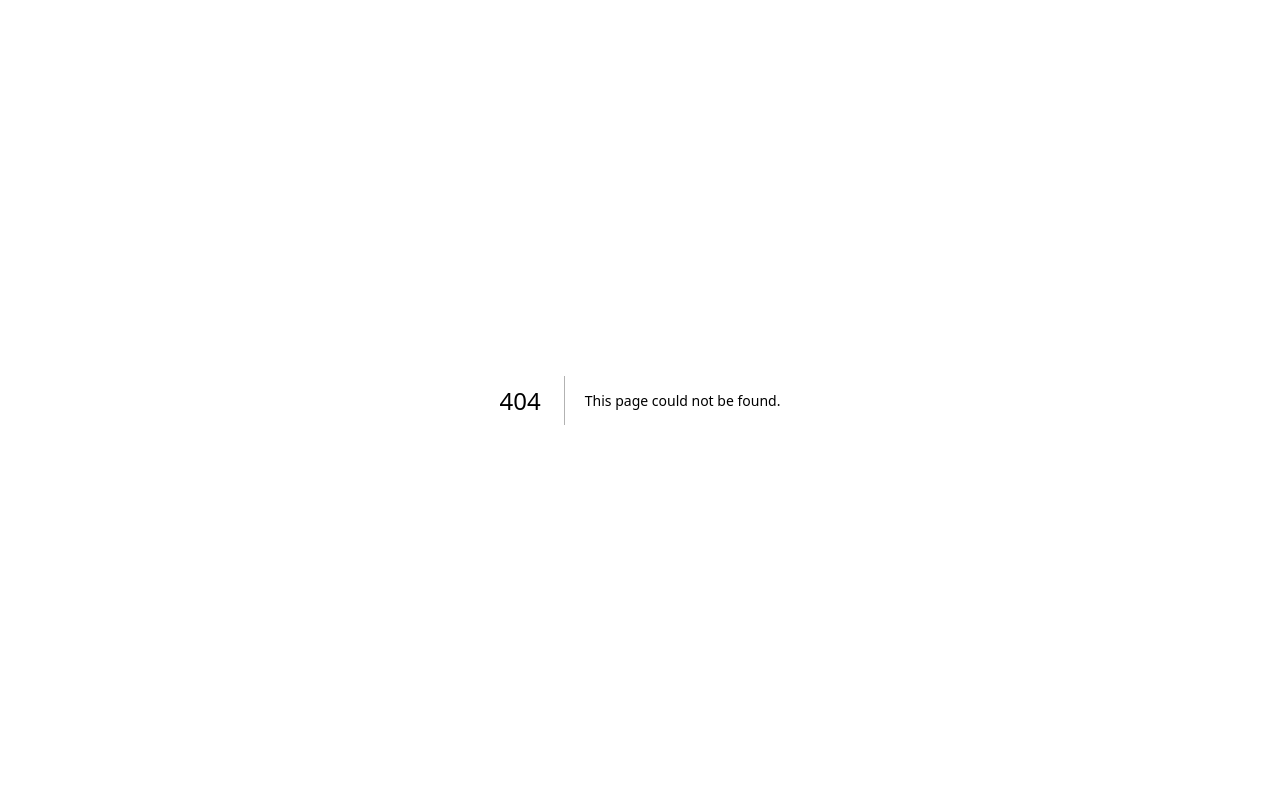
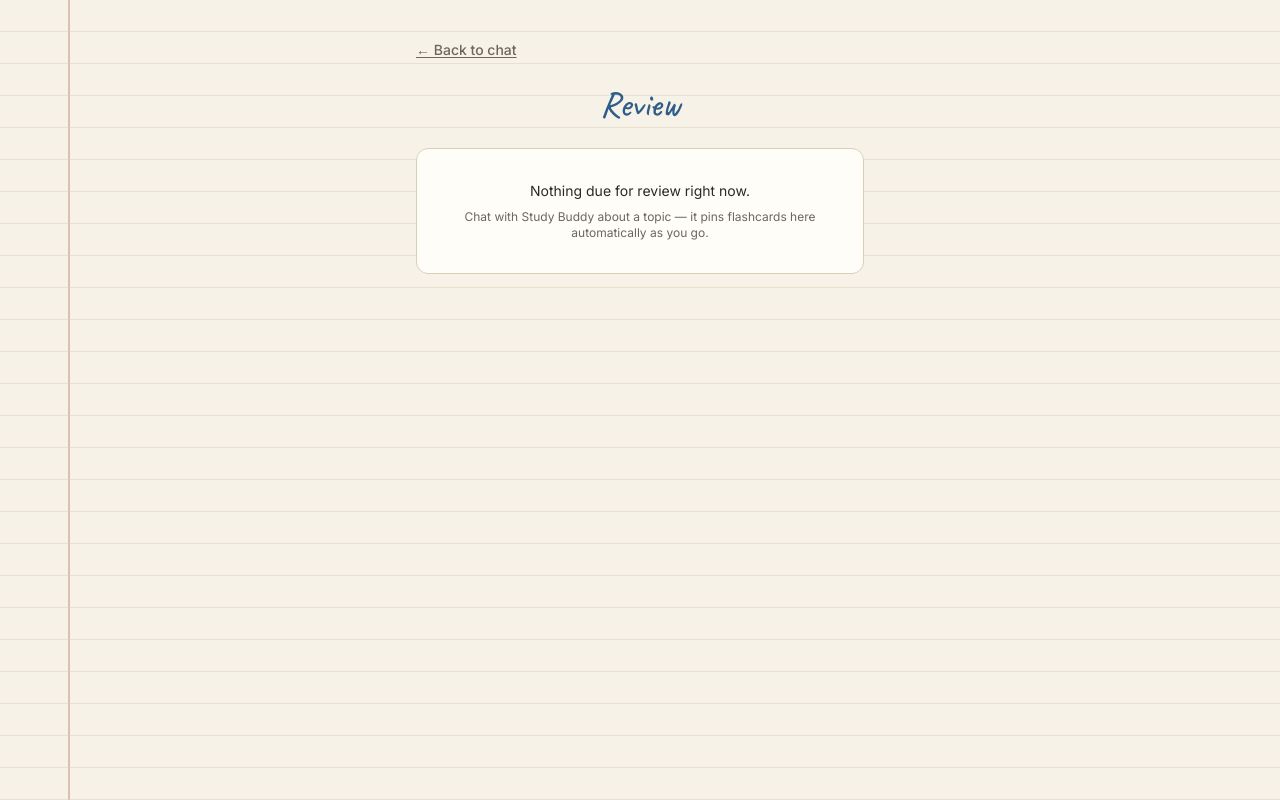
Before and after one commit to JustTrying652/study-buddy, a Next.js app: page /review in a window 1280 px wide. Before the commit this address had no page. Built offline with nearby package versions, Linux system fonts and the light colour scheme; no server answers; the database is empty.

Commit message:
review page

```diff
--- /dev/null
+++ b/src/app/review/page.tsx
@@ -0,0 +1,105 @@
+"use client";
+
+import { useEffect, useState } from "react";
+import Link from "next/link";
+import { fetchDueFlashcards, markReviewed, type Flashcard } from "@/lib/flashcards";
+
+export default function ReviewPage() {
+  const [loading, setLoading] = useState(true);
+  const [queue, setQueue] = useState<Flashcard[]>([]);
+  const [index, setIndex] = useState(0);
+  const [revealed, setRevealed] = useState(false);
+  const [reviewedCount, setReviewedCount] = useState(0);
+
+  useEffect(() => {
+    fetchDueFlashcards().then((cards) => {
+      setQueue(cards);
+      setLoading(false);
+    });
+  }, []);
+
+  const total = queue.length;
+  const current = queue[index];
+
+  async function handleAnswer(knewIt: boolean) {
+    if (!current) return;
+    await markReviewed(current, knewIt);
+    setReviewedCount((c) => c + 1);
+    setRevealed(false);
+    setIndex((i) => i + 1);
+  }
+
+  return (
+    <div className="notebook-page flex min-h-screen flex-col items-center px-6 py-10">
+      <div className="w-full max-w-md">
+        <div className="mb-6 flex items-center justify-between">
+          <Link
+            href="/"
+            className="text-sm font-medium text-[var(--ink-soft)] underline underline-offset-2 hover:text-[var(--accent)]"
+          >
+            ← Back to chat
+          </Link>
+          {total > 0 && index < total && (
+            <span className="font-mono-note text-xs text-[var(--ink-soft)]">
+              {index + 1} of {total}
+            </span>
+          )}
+        </div>
+
+        <h1 className="font-hand text-4xl text-[var(--accent)] mb-6 text-center">Review</h1>
+
+        {loading ? (
+          <p className="text-center text-sm text-[var(--ink-soft)]">Loading your deck…</p>
+        ) : total === 0 ? (
+          <div className="rounded-xl border border-[var(--paper-line)] bg-[var(--card-bg)] px-5 py-8 text-center">
+            <p className="text-sm text-[var(--ink)]">Nothing due for review right now.</p>
+            <p className="mt-2 text-xs text-[var(--ink-soft)]">
+              Chat with Study Buddy about a topic — it pins flashcards here automatically as you
+              go.
+            </p>
+          </div>
+        ) : index >= total ? (
+          <div className="rounded-xl border border-[var(--paper-line)] bg-[var(--card-bg)] px-5 py-8 text-center">
+            <p className="text-sm text-[var(--ink)]">
+              Done — reviewed {reviewedCount} card{reviewedCount === 1 ? "" : "s"}.
+            </p>
+            <p className="mt-2 text-xs text-[var(--ink-soft)]">
+              Cards you knew come back later; ones you didn&apos;t come back tomorrow.
+            </p>
+          </div>
+        ) : (
+          <>
+            <button
+              onClick={() => setRevealed((r) => !r)}
+              className="w-full -rotate-1 rounded-sm border border-black/5 bg-[var(--highlight)] px-6 py-10 text-center shadow-md transition-transform hover:rotate-0"
+            >
+              <p className="font-mono-note text-[10px] uppercase tracking-wider text-[var(--ink-soft)] mb-3">
+                {revealed ? "answer" : "term · tap to flip"}
+              </p>
+              <p className="font-hand text-3xl leading-snug text-[var(--ink)]">
+                {revealed ? current.back : current.front}
+              </p>
+            </button>
+
+            {revealed && (
+              <div className="mt-6 flex gap-3">
+                <button
+                  onClick={() => handleAnswer(false)}
+                  className="flex-1 rounded-full border border-[var(--paper-line)] px-4 py-2.5 text-sm font-medium text-[var(--ink-soft)] transition-colors hover:border-red-400 hover:text-red-600"
+                >
+                  Still learning
+                </button>
+                <button
+                  onClick={() => handleAnswer(true)}
+                  className="flex-1 rounded-full bg-[var(--accent)] px-4 py-2.5 text-sm font-medium text-white"
+                >
+                  Got it
+                </button>
+              </div>
+            )}
+          </>
+        )}
+      </div>
+    </div>
+  );
+}
```
